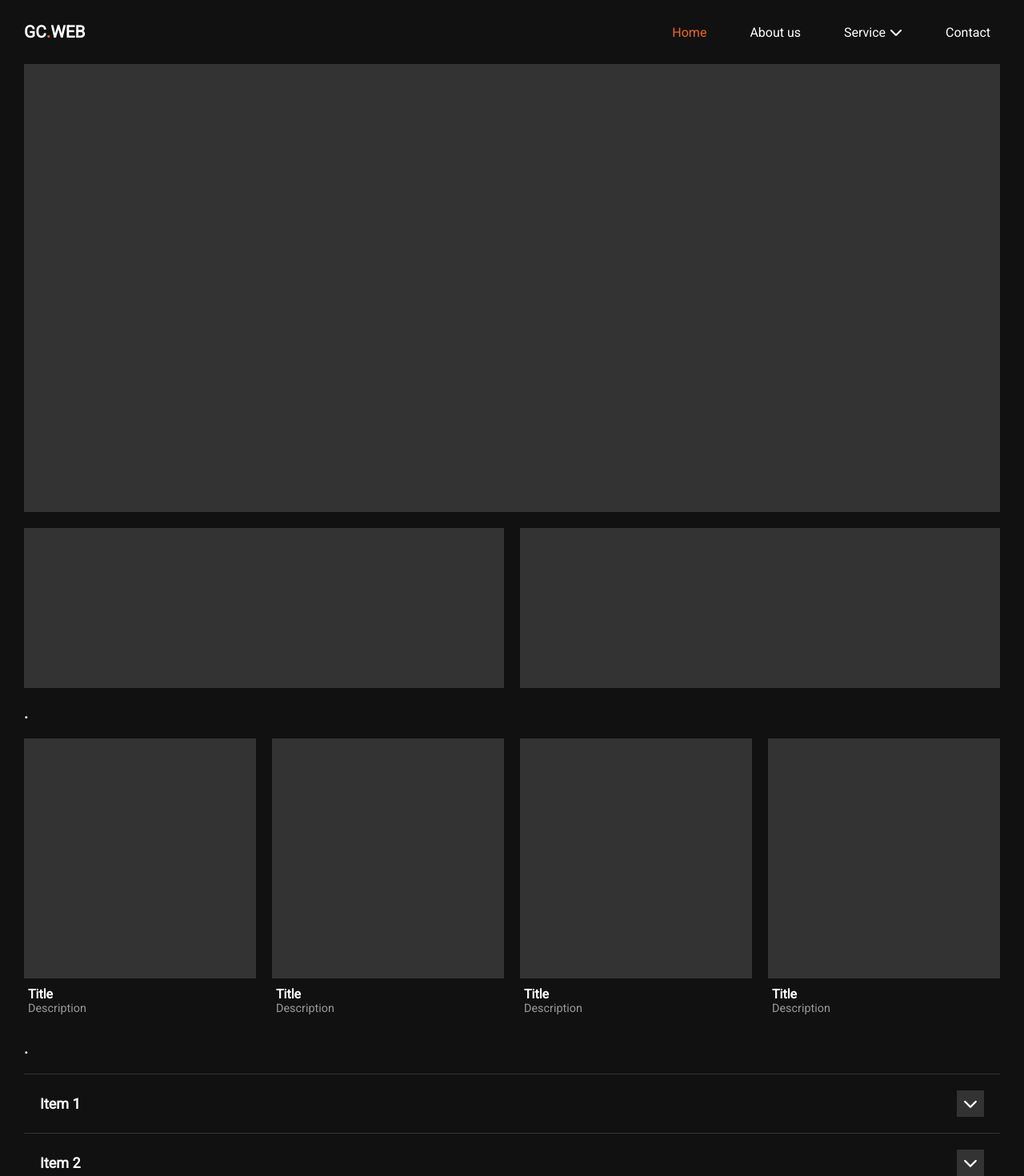
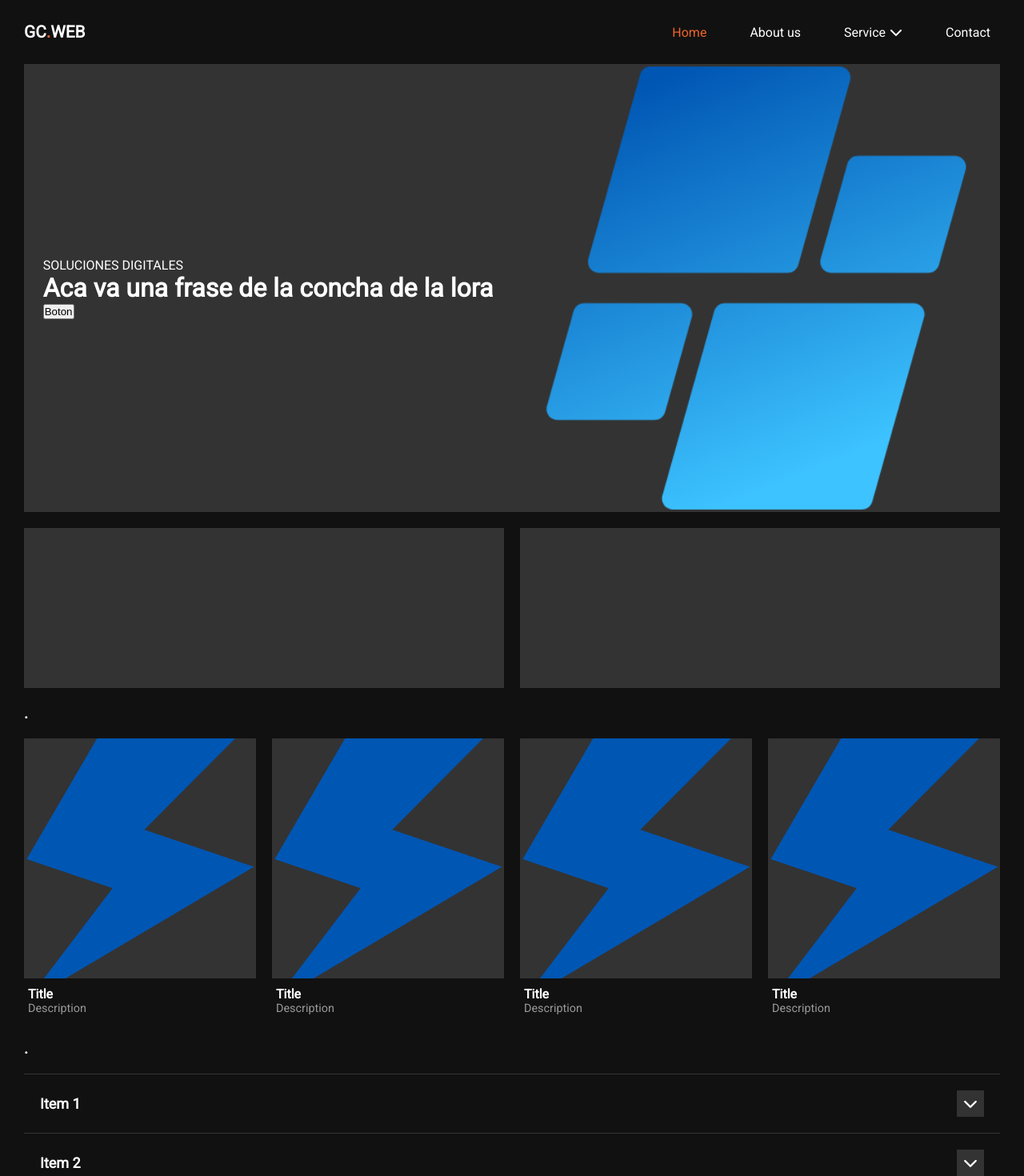
Before and after one commit to german-carosio/gcWeb, a React (Vite) app: page / in a window 1280 px wide. Shown: the top 1470 px of the page at 80% size. Built offline with nearby package versions, Linux system fonts and the light colour scheme.

Commit message:
probando el azul

```diff
--- a/src/componets/ListCards/ListCards.module.css
+++ b/src/componets/ListCards/ListCards.module.css
@@ -25,9 +25,14 @@
   }
 
 
+
   .card .img {
-    height: 300px;
-    background-color: var(--gris-oscuro);
+    background-image: url('../../assets/images/rayo.png');
+    background-size: cover;       /* Ajusta la imagen para que cubra el contenedor */
+    background-repeat: no-repeat; /* Evita que la imagen se repita */
+    background-position: center;  /* Centra la imagen en el contenedor */
+    width: 100%;                  /* Asegura que el contenedor ocupe todo el ancho disponible */
+    height: 300px;                 /* Asegura que el contenedor ocupe todo el alto disponible */
   }
 
   .card .txt {
--- a/src/componets/Portada/Portada.jsx
+++ b/src/componets/Portada/Portada.jsx
@@ -1,9 +1,19 @@
 import React from 'react'
 import styles from './Portada.module.css'
+
+
 
 const Portada = () => {
   return (
     <div className={styles.container}>
+      <div className={`${styles.lado} ${styles.lado1}`}>
+        <div className="lado1Txt">
+          <p>SOLUCIONES DIGITALES</p>
+          <h1>Aca va una frase de la concha de la lora</h1>
+          <button>Boton</button>
+        </div>
+      </div>
+      <div className={`${styles.lado} ${styles.lado2}`}></div>
     </div>
   )
 }
--- a/src/componets/Portada/Portada.module.css
+++ b/src/componets/Portada/Portada.module.css
@@ -1,4 +1,36 @@
 .container {
     height: calc(80vh - 80px);
     background-color: var(--gris-oscuro);
+    display: grid;
+    grid-template-columns: repeat(1, 1fr);
 }
+
+
+
+.lado1 {
+    display: flex;
+    flex-direction: column;
+    justify-content: center;
+    align-items: center;
+    color: var(--blanco);
+    padding: 20px;
+}
+
+.lado2 {
+    background-image: url('../../assets/images/fondoPortada.png');
+    background-size: cover;       /* Ajusta la imagen para que cubra el contenedor */
+    background-repeat: no-repeat; /* Evita que la imagen se repita */
+    background-position: center;  /* Centra la imagen en el contenedor */
+    width: 100%;                  /* Asegura que el contenedor ocupe todo el ancho disponible */
+    height: 100%;                 /* Asegura que el contenedor ocupe todo el alto disponible */
+}
+
+
+@media (min-width: 768px) {
+    .container {
+        height: calc(80vh - 80px);
+        background-color: var(--gris-oscuro);
+        display: grid;
+        grid-template-columns: repeat(2, 1fr);
+    }
+  }
--- a/src/pages/AboutUs.jsx
+++ b/src/pages/AboutUs.jsx
@@ -12,6 +12,7 @@ const AboutUs = () => {
       </Helmet>
 
     </div>
+
   );
 };
 
```
Also changed, not shown: src/assets/images/fondoPortada.png (added), src/assets/images/rayo.png (added).
